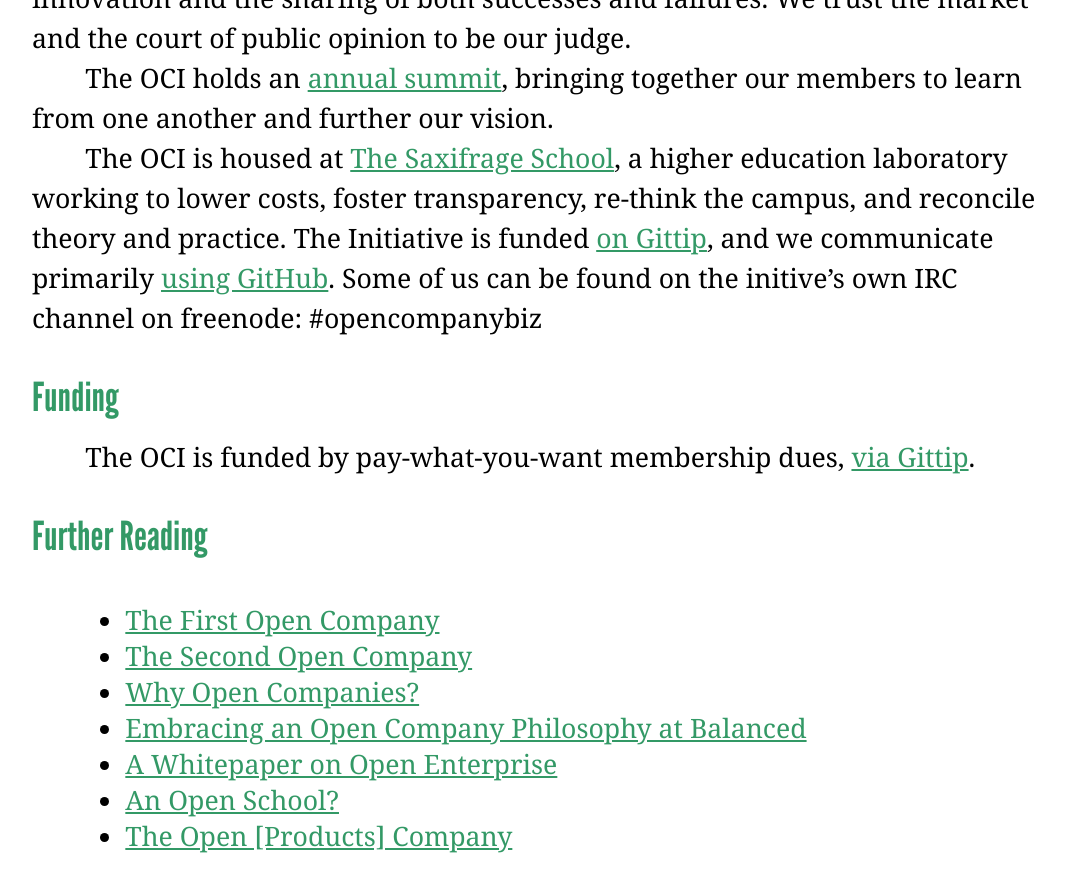
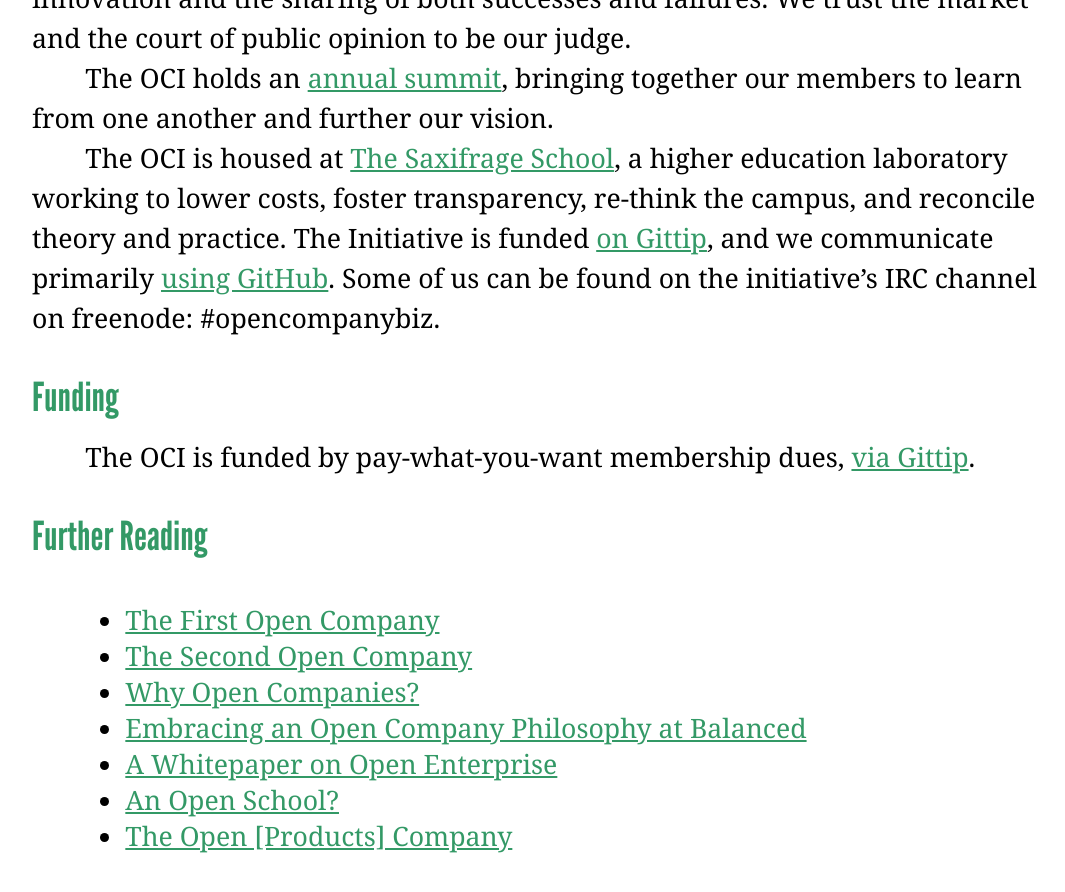
Before and after one commit to opencompany/www.opencompany.org, a Jekyll site: the page built from about/index.md, in a window 1280 px wide and 900 px high, scrolled down 1330 px. Shown: the top 892 px of the window, without its empty margins (96-1161 px from the left). Built offline with Jekyll 4.4.1, drawn with Linux system fonts in a browser that asks for light colours; Markdown is read by kramdown in place of the engine named in the settings.

Commit message:
Proofread IRC reference

```diff
--- a/about/index.md
+++ b/about/index.md
@@ -41,12 +41,12 @@
 learn from one another and further our vision.
 
 The OCI is housed at [The Saxifrage School](http://www.saxifrageschool.org/), a
-higher education laboratory working to lower costs, foster transparency, re-think the campus, and
-reconcile theory and practice. The Initiative is funded [on
-Gittip](https://www.gittip.com/opencompanybiz), and we communicate
+higher education laboratory working to lower costs, foster transparency,
+re-think the campus, and reconcile theory and practice. The Initiative is
+funded [on Gittip](https://www.gittip.com/opencompanybiz), and we communicate
 primarily [using
-GitHub](https://github.com/opencompany/opencompany.github.io/issues).
-Some of us can be found on the initive's own IRC channel on freenode: #opencompanybiz
+GitHub](https://github.com/opencompany/opencompany.github.io/issues). Some of
+us can be found on the initiative's IRC channel on freenode: #opencompanybiz.
 
 
 ### Funding
```
